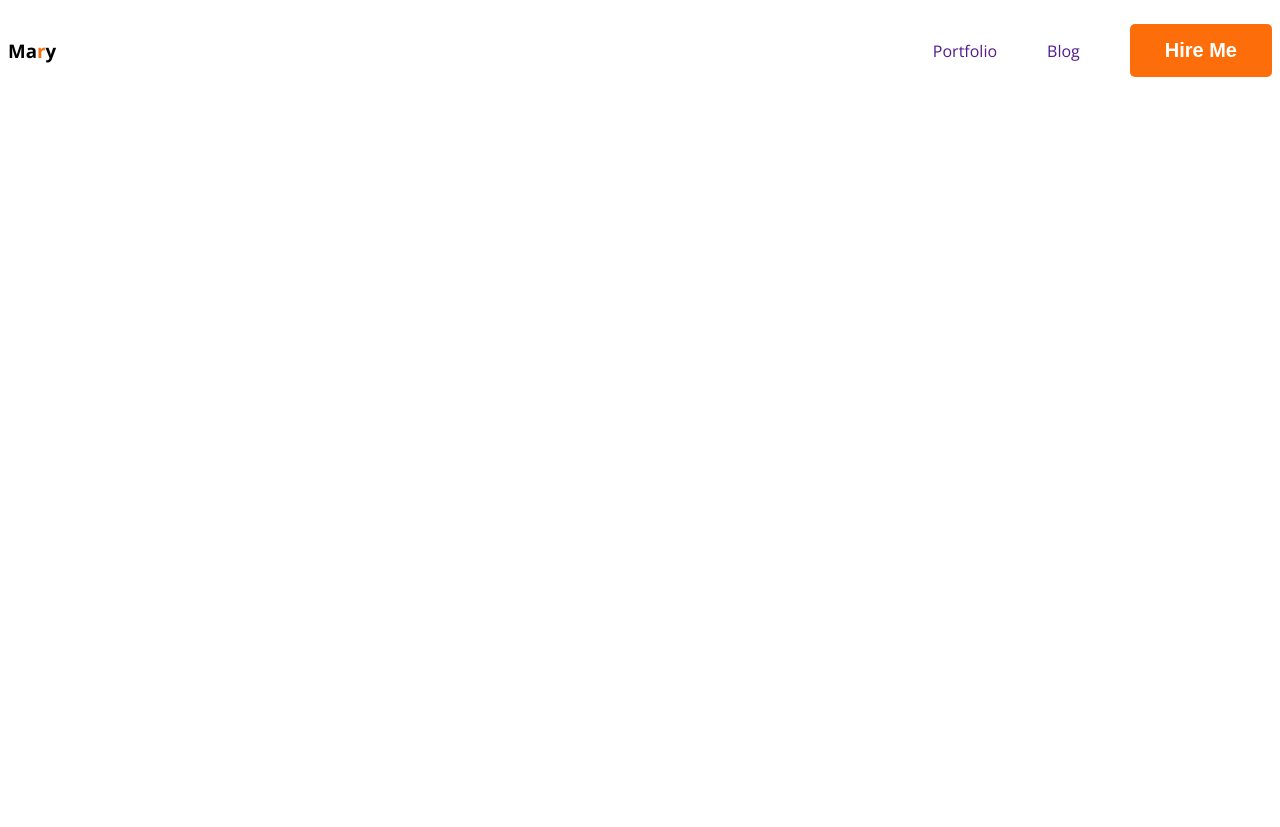
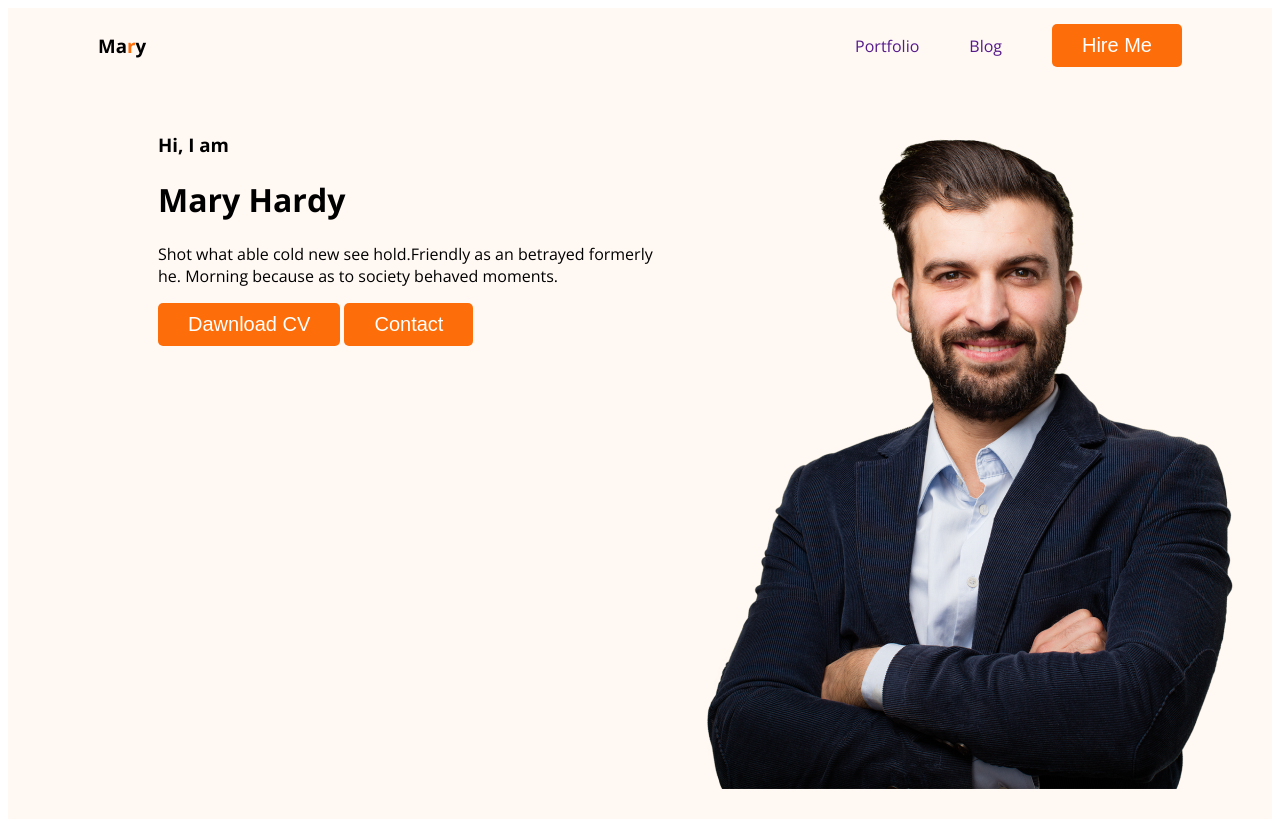
Before and after one commit to gitrahuldas/developer-porttfolio, a plain HTML site: page index.html in a window 1280 px wide. Before the commit the page ends 800 px from the top, so only its background shows below. Drawn offline with nearby package versions, Linux system fonts and the light colour scheme.

Commit message:
added the image

```diff
--- a/index.html
+++ b/index.html
@@ -12,7 +12,7 @@
 <link rel="stylesheet" href="styles/portfolio.css">
 </head>
 <body>
-    <header>
+    <header class="header">
         <nav>
             <h3 class="portfolio-title">Ma<span class="text-primary">r</span>y</h3>
             <ul>
@@ -21,6 +21,17 @@
                 <li><button class="btn-primary">Hire Me</button></li>
             </ul>
         </nav>
+        <div class="banner">
+            <div class="banner-content">
+                <h3 class="banner-grerting">Hi, I am</h3>
+                <h1 class="banneer-title">Mary Hardy</h1>
+                <p>Shot what able cold new see hold.Friendly as an betrayed formerly he. Morning because as to society behaved moments.</p>
+                <button class="btn-primary">Dawnload CV</button>
+                <button class="btn-primary">Contact</button>
+            </div>
+            <img class="profile pic" src="images/hardy.png" alt="">
+        </div>
+
     </header>
     <main>
 
--- a/styles/portfolio.css
+++ b/styles/portfolio.css
@@ -13,15 +13,16 @@
     border: 0;
     color: white;
     font-size: 20px;
-    font-weight: 700;
-    padding: 15px 35px;
+    font-weight: 800px;
+    padding: 10px 30px;
 }
 
 /* nav related styles */
-body nav {
+ nav {
     display: flex;
     justify-content: space-between;
     align-items: center;
+    margin: 0 90px;
 
 }
 
@@ -31,7 +32,7 @@
     font-weight: 800px;
 }
 
-nav>ul {
+nav> ul {
     display: flex;
     align-items: center;
 }
@@ -46,3 +47,16 @@
     text-decoration: none;
     coior: #474747;
 }
+
+/* header realated styles */
+.header{
+    background-color: #fff8f3;
+}
+.banner{
+    padding: 30px 30px 30px 150px;
+    display: flex;
+}
+.banner .profile-pic{
+    width: 1000px;
+    align-items: center;
+}
```
